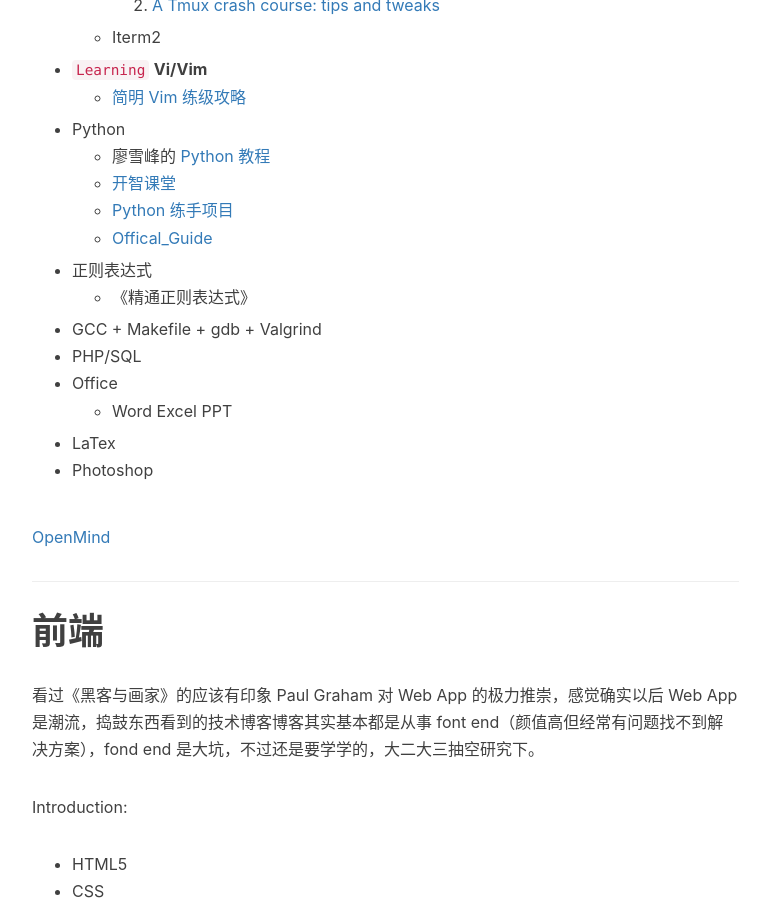
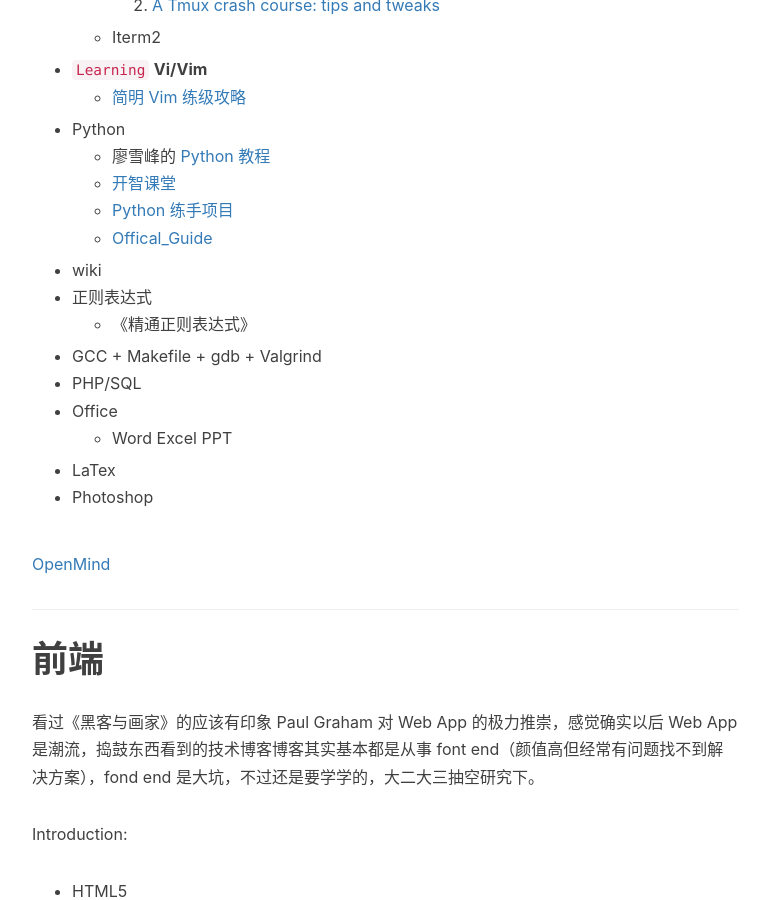
Before and after one commit to Kaijun/voleking.github.io, a Jekyll site: the page built from _posts/2016-04-28-Learning-List.md, in a window 1280 px wide and 900 px high, scrolled down 3934 px. Shown: the whole window, without its empty margins (233-1003 px from the left). Built offline with Jekyll 4.4.1, drawn with Linux system fonts in a browser that asks for light colours; nearby versions of some CDN libraries; comment, search, counter and statistics services are not loaded.

Commit message:
Modified learning list

```diff
--- a/_posts/2016-04-28-Learning-List.md
+++ b/_posts/2016-04-28-Learning-List.md
@@ -134,6 +134,7 @@
     * [开智课堂](https://github.com/OpenMindClub/python-basic/blob/master/SUMMARY.md)
     * [Python 练手项目](https://www.zhihu.com/question/29372574)
     * [Offical_Guide](https://wiki.python.org/moin/PythonBooks)
++ wiki
 + 正则表达式
     * 《精通正则表达式》
 + GCC + Makefile + gdb + Valgrind
```
